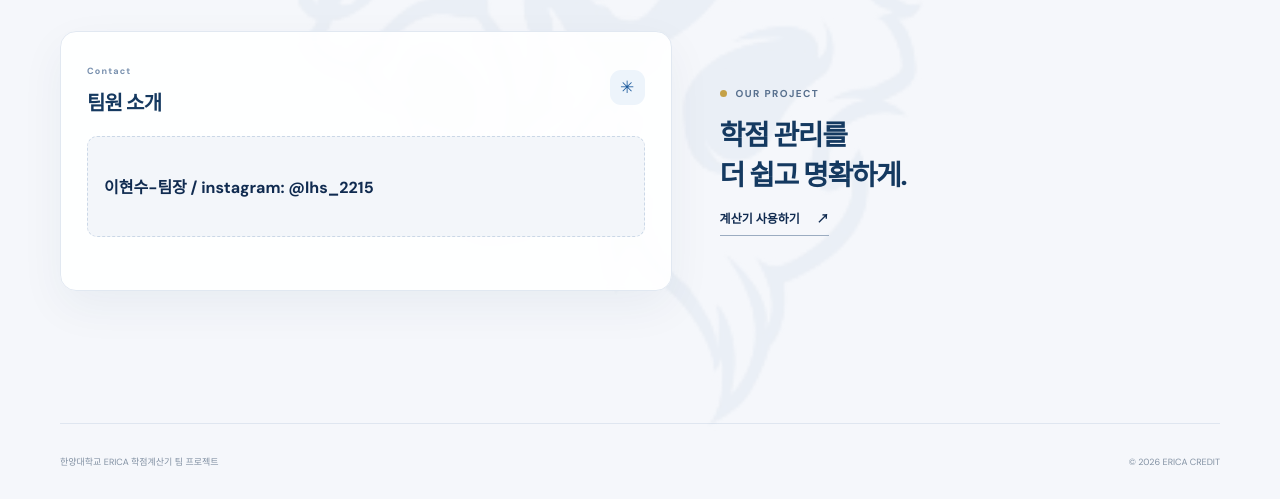
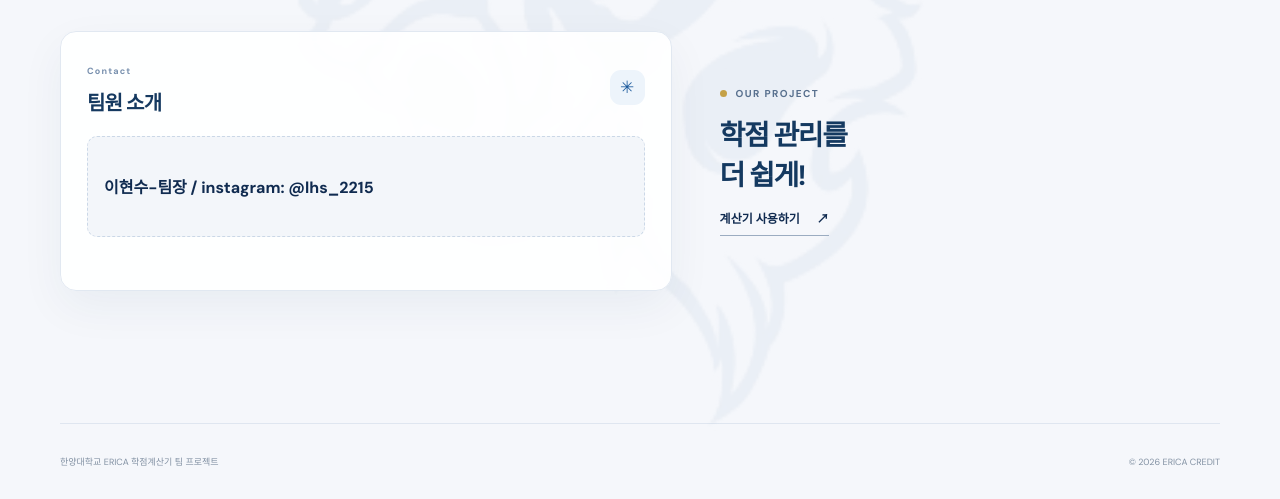
Before and after one commit to lhs2215/team-project_khg-lhs, a plain HTML site: page Contact.html in a window 1280 px wide. Shown: the part 339-838 px from the top of the page. Drawn offline with Linux system fonts and the light colour scheme.

Commit message:
내용 수정

```diff
--- a/Contact.html
+++ b/Contact.html
@@ -12,7 +12,7 @@
   <header class="site-header"><a class="brand" href="index.html" aria-label="ERICA 학점계산기 홈"><img class="brand-logo" src="erica-logo.png" alt="한양대학교 ERICA"><span class="brand-caption">학점계산기</span></a><nav class="main-nav" aria-label="주요 메뉴"><a href="index.html">Home</a><a href="Residential.html">Residential</a><a class="active" href="Contact.html" aria-current="page">Contact</a></nav></header>
   <main class="page-shell">
     <section class="page-hero section-shell reveal"><div class="eyebrow"><span class="eyebrow-dot"></span> MEET THE TEAM</div><h1>팀원 <span class="title-accent">소개</span></h1><p>문의사항이 있다면<br>아래 연락처로 문의해 주세요!</p></section>
-    <section class="section-shell contact-content reveal"><div class="panel contact-panel"><div class="panel-heading"><div><span class="panel-kicker">Contact</span><h2>팀원 소개</h2></div><span class="panel-icon">✳</span></div><p class="panel-description"></p><div class="contact-placeholder"></span><h4>이현수-팀장 / <span>instagram: @lhs_2215</h4></span></div></div><div class="contact-side"><div class="eyebrow"><span class="eyebrow-dot"></span> OUR PROJECT</div><h2>학점 관리를<br>더 쉽고 명확하게.</h2><a class="inline-link" href="index.html">계산기 사용하기 <span>↗</span></a></div></section>
+    <section class="section-shell contact-content reveal"><div class="panel contact-panel"><div class="panel-heading"><div><span class="panel-kicker">Contact</span><h2>팀원 소개</h2></div><span class="panel-icon">✳</span></div><p class="panel-description"></p><div class="contact-placeholder"></span><h4>이현수-팀장 / <span>instagram: @lhs_2215</h4></span></div></div><div class="contact-side"><div class="eyebrow"><span class="eyebrow-dot"></span> OUR PROJECT</div><h2>학점 관리를<br>더 쉽게!</h2><a class="inline-link" href="index.html">계산기 사용하기 <span>↗</span></a></div></section>
   </main>
   <footer class="site-footer section-shell"><span>한양대학교 ERICA 학점계산기 팀 프로젝트</span><span>© 2026 ERICA CREDIT</span></footer>
 </body>
```
